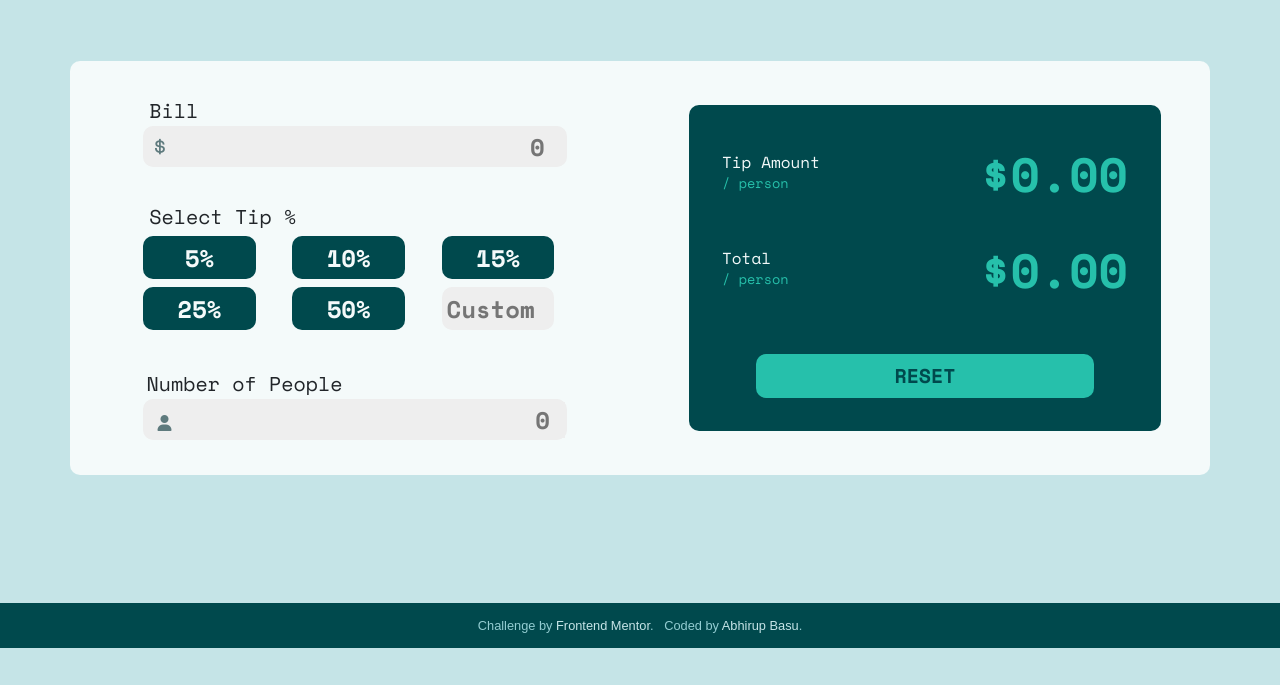
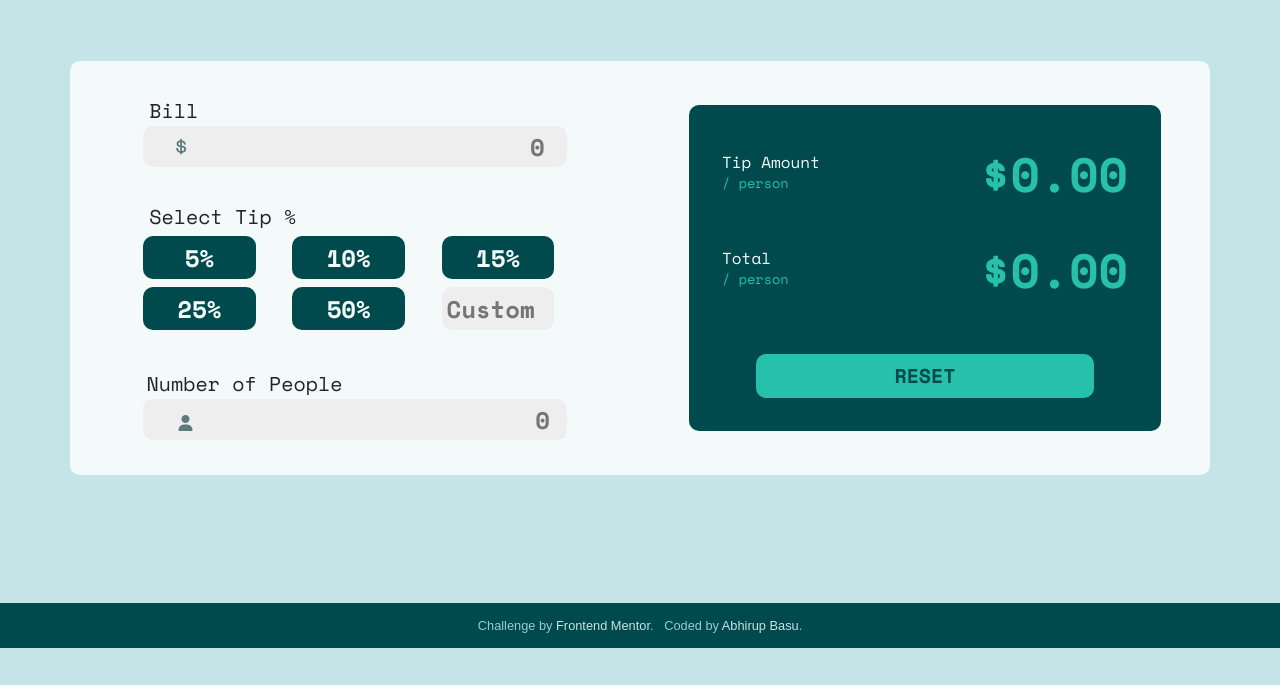
Before and after one commit to basuabhirup/tip-calculator, a plain HTML site: page index.html in a window 1280 px wide. Shown: the part 115-800 px from the top of the page. Drawn offline with nearby package versions, Linux system fonts and the light colour scheme.

Commit message:
Update styles.css

```diff
--- a/styles.css
+++ b/styles.css
@@ -62,7 +62,7 @@ input:focus {
   color: hsl(183, 100%, 15%);
   border: 0;
   background-color: inherit;
-  width: 90%;
+  width: 85%;
   padding: 0;
   margin: 0.5% 1.75% 0.5% 2.5%;
 }
@@ -147,7 +147,7 @@ input:focus {
   background-color: inherit;
   font-size: 1.5rem;
   font-weight: 700;
-  width: 90%;
+  width: 85%;
   padding: 0;
   border: 0;
   margin: 0.5%;
```
